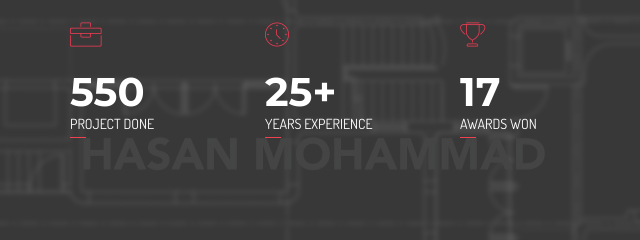
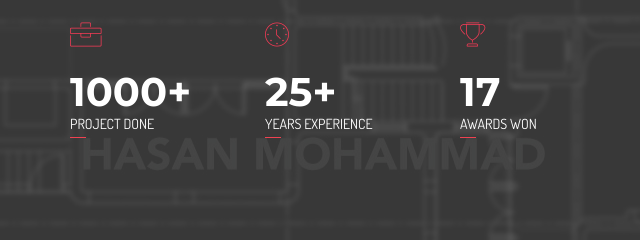
Before and after one commit to hsnzhrn/acton2, a plain HTML site: page index.html in a window 1280 px wide. Shown: the part 2306-2546 px from the top of the page, 0-640 px from the left. Drawn offline with Linux system fonts and the light colour scheme.

Commit message:
workdone

```diff
--- a/index.html
+++ b/index.html
@@ -230,7 +230,7 @@
 	                            <div class="col-md-4">
 	                                <div class="single_count">
 	                                    <i class="icon-toolbox"></i>
-	                                    <h3>550</h3>
+	                                    <h3>1000+</h3>
 	                                    <p>Project Done</p>
 	                                </div>
 	                            </div>
```
